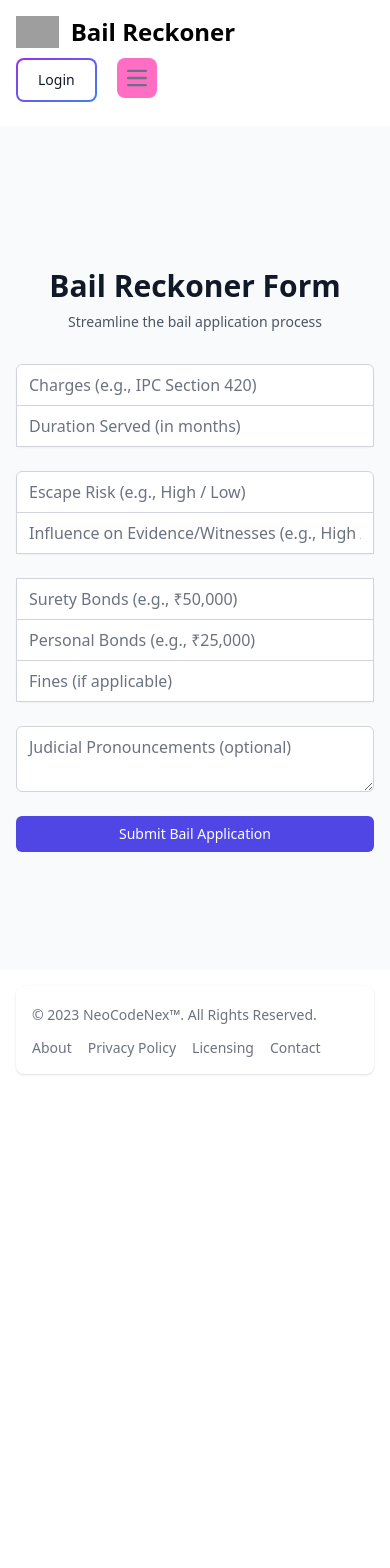
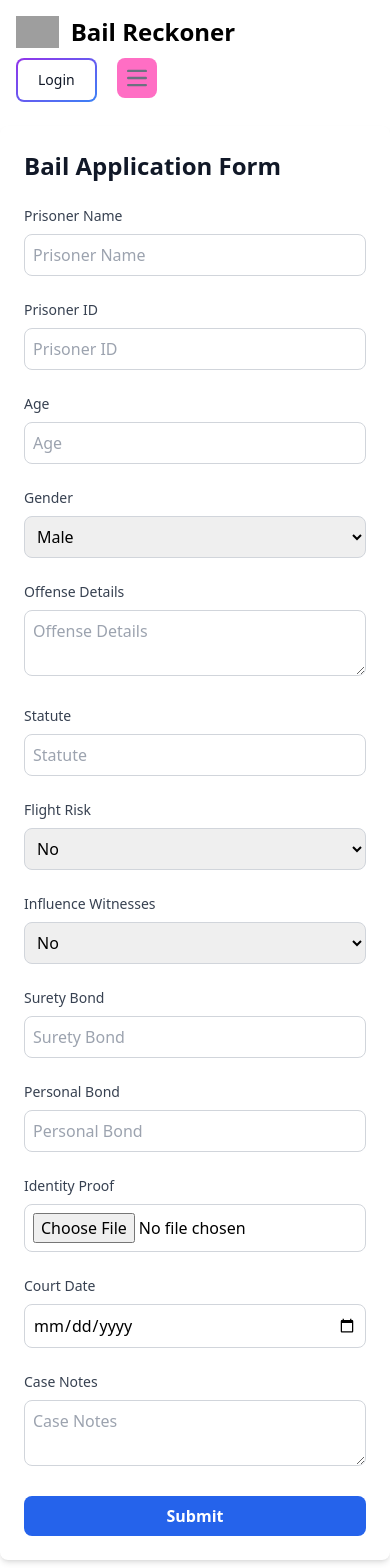
Before and after one commit to dixitk941/Bail-Racknor, a React (Create React App) app: page /bail-application in a window 390 px wide. Shown: the top 1568 px of the page. Before the commit the page ends 1090 px from the top, so only its background shows below. Built offline with nearby package versions, Linux system fonts and the light colour scheme; grey boxes are pictures that could not be loaded.

Commit message:
form added

```diff
--- a/src/pages/BailApplicationPage.js
+++ b/src/pages/BailApplicationPage.js
@@ -1,164 +1,239 @@
 import React, { useState } from 'react';
-import { addDoc, collection } from "firebase/firestore";
-import { db } from './firebase';  // Import Firebase config
+import { collection, addDoc } from 'firebase/firestore';
+import { ref, uploadBytes, getDownloadURL } from 'firebase/storage';
+import { db, storage } from './firebaseConfig';
 
 const BailReckonerForm = () => {
   const [formData, setFormData] = useState({
-    charges: '',
-    durationServed: '',
-    escapeRisk: '',
-    evidenceInfluence: '',
-    suretyBonds: '',
-    personalBonds: '',
-    fines: '',
-    judicialPronouncements: '',
+    prisonerName: '',
+    prisonerId: '',
+    age: '',
+    gender: 'male',
+    offenseDetails: '',
+    statute: '',
+    flightRisk: 'no',
+    influenceWitnesses: 'no',
+    suretyBond: '',
+    personalBond: '',
+    identityProof: null,
+    bailApplicationStatus: 'pending',
+    courtDate: '',
+    caseNotes: '',
   });
 
-  const handleChange = (e) => {
+  const [error, setError] = useState(null);
+
+  const handleInputChange = (e) => {
+    const { name, value } = e.target;
     setFormData({
       ...formData,
-      [e.target.name]: e.target.value,
+      [name]: value,
+    });
+  };
+
+  const handleFileChange = (e) => {
+    setFormData({
+      ...formData,
+      identityProof: e.target.files[0],
     });
   };
 
   const handleSubmit = async (e) => {
     e.preventDefault();
+    try {
+      let identityProofURL = '';
+      if (formData.identityProof) {
+        const storageRef = ref(storage, `identityProofs/${formData.identityProof.name}`);
+        await uploadBytes(storageRef, formData.identityProof);
+        identityProofURL = await getDownloadURL(storageRef);
+      }
 
-    try {
-      await addDoc(collection(db, "bailApplications"), formData);
-      alert("Bail application submitted!");
+      await addDoc(collection(db, 'bailApplications'), {
+        prisonerName: formData.prisonerName,
+        prisonerId: formData.prisonerId,
+        age: formData.age,
+        gender: formData.gender,
+        offenseDetails: formData.offenseDetails,
+        statute: formData.statute,
+        flightRisk: formData.flightRisk,
+        influenceWitnesses: formData.influenceWitnesses,
+        suretyBond: formData.suretyBond,
+        personalBond: formData.personalBond,
+        identityProofURL: identityProofURL,
+        bailApplicationStatus: formData.bailApplicationStatus,
+        courtDate: formData.courtDate,
+        caseNotes: formData.caseNotes,
+      });
+
+      alert('Application submitted successfully');
     } catch (error) {
-      console.error("Error submitting bail application: ", error);
+      setError('Error submitting application: ' + error.message);
     }
   };
 
   return (
-    <div className="min-h-screen flex items-center justify-center bg-gray-50 py-12 px-4 sm:px-6 lg:px-8">
-      <div className="max-w-md w-full space-y-8">
-        <div>
-          <h2 className="mt-6 text-center text-3xl font-extrabold text-gray-900">Bail Reckoner Form</h2>
-          <p className="mt-2 text-center text-sm text-gray-600">Streamline the bail application process</p>
-        </div>
-        <form className="mt-8 space-y-6" onSubmit={handleSubmit}>
-          {/* Nature of the Offense and Penal Provisions */}
-          <div className="rounded-md shadow-sm -space-y-px">
-            <div>
-              <label className="sr-only">Charges</label>
+    <div className="max-w-2xl mx-auto p-6 bg-white rounded-lg shadow-md dark:bg-gray-800">
+      <h2 className="text-2xl font-bold mb-6 text-gray-900 dark:text-white">Bail Application Form</h2>
+      <form onSubmit={handleSubmit} className="space-y-6">
+        <div className="space-y-2">
+          <label htmlFor="prisonerName" className="block text-sm font-medium text-gray-700 dark:text-gray-300">Prisoner Name</label>
           <input
-                name="charges"
             type="text"
-                placeholder="Charges (e.g., IPC Section 420)"
-                value={formData.charges}
-                onChange={handleChange}
-                className="appearance-none rounded-none relative block w-full px-3 py-2 border border-gray-300 placeholder-gray-500 text-gray-900 rounded-t-md focus:outline-none focus:ring-indigo-500 focus:border-indigo-500 focus:z-10 sm:text-sm"
+            name="prisonerName"
+            value={formData.prisonerName}
+            onChange={handleInputChange}
+            placeholder="Prisoner Name"
             required
+            className="w-full p-2 border border-gray-300 rounded-lg dark:bg-gray-700 dark:border-gray-600 dark:text-white"
           />
         </div>
-
-            {/* Duration of Imprisonment */}
-            <div>
-              <label className="sr-only">Duration Served</label>
+        <div className="space-y-2">
+          <label htmlFor="prisonerId" className="block text-sm font-medium text-gray-700 dark:text-gray-300">Prisoner ID</label>
           <input
-                name="durationServed"
-                type="number"
-                placeholder="Duration Served (in months)"
-                value={formData.durationServed}
-                onChange={handleChange}
-                className="appearance-none rounded-none relative block w-full px-3 py-2 border border-gray-300 placeholder-gray-500 text-gray-900 focus:outline-none focus:ring-indigo-500 focus:border-indigo-500 focus:z-10 sm:text-sm"
+            type="text"
+            name="prisonerId"
+            value={formData.prisonerId}
+            onChange={handleInputChange}
+            placeholder="Prisoner ID"
             required
+            className="w-full p-2 border border-gray-300 rounded-lg dark:bg-gray-700 dark:border-gray-600 dark:text-white"
           />
         </div>
-          </div>
-
-          {/* Judge's Discretion */}
-          <div className="rounded-md shadow-sm -space-y-px">
-            <div>
-              <label className="sr-only">Escape Risk</label>
+        <div className="space-y-2">
+          <label htmlFor="age" className="block text-sm font-medium text-gray-700 dark:text-gray-300">Age</label>
           <input
-                name="escapeRisk"
-                type="text"
-                placeholder="Escape Risk (e.g., High / Low)"
-                value={formData.escapeRisk}
-                onChange={handleChange}
-                className="appearance-none rounded-none relative block w-full px-3 py-2 border border-gray-300 placeholder-gray-500 text-gray-900 rounded-t-md focus:outline-none focus:ring-indigo-500 focus:border-indigo-500 focus:z-10 sm:text-sm"
+            type="number"
+            name="age"
+            value={formData.age}
+            onChange={handleInputChange}
+            placeholder="Age"
+            required
+            className="w-full p-2 border border-gray-300 rounded-lg dark:bg-gray-700 dark:border-gray-600 dark:text-white"
           />
         </div>
-
-            <div>
-              <label className="sr-only">Influence on Evidence/Witnesses</label>
-              <input
-                name="evidenceInfluence"
-                type="text"
-                placeholder="Influence on Evidence/Witnesses (e.g., High / Low)"
-                value={formData.evidenceInfluence}
-                onChange={handleChange}
-                className="appearance-none rounded-none relative block w-full px-3 py-2 border border-gray-300 placeholder-gray-500 text-gray-900 focus:outline-none focus:ring-indigo-500 focus:border-indigo-500 focus:z-10 sm:text-sm"
+        <div className="space-y-2">
+          <label htmlFor="gender" className="block text-sm font-medium text-gray-700 dark:text-gray-300">Gender</label>
+          <select
+            name="gender"
+            value={formData.gender}
+            onChange={handleInputChange}
+            className="w-full p-2 border border-gray-300 rounded-lg dark:bg-gray-700 dark:border-gray-600 dark:text-white"
+          >
+            <option value="male">Male</option>
+            <option value="female">Female</option>
+            <option value="other">Other</option>
+          </select>
+        </div>
+        <div className="space-y-2">
+          <label htmlFor="offenseDetails" className="block text-sm font-medium text-gray-700 dark:text-gray-300">Offense Details</label>
+          <textarea
+            name="offenseDetails"
+            value={formData.offenseDetails}
+            onChange={handleInputChange}
+            placeholder="Offense Details"
+            required
+            className="w-full p-2 border border-gray-300 rounded-lg dark:bg-gray-700 dark:border-gray-600 dark:text-white"
           />
         </div>
-          </div>
-
-          {/* Procedural Pre-requisites */}
-          <div className="rounded-md shadow-sm -space-y-px">
-            <div>
-              <label className="sr-only">Surety Bonds</label>
+        <div className="space-y-2">
+          <label htmlFor="statute" className="block text-sm font-medium text-gray-700 dark:text-gray-300">Statute</label>
           <input
-                name="suretyBonds"
             type="text"
-                placeholder="Surety Bonds (e.g., ₹50,000)"
-                value={formData.suretyBonds}
-                onChange={handleChange}
-                className="appearance-none rounded-none relative block w-full px-3 py-2 border border-gray-300 placeholder-gray-500 text-gray-900 focus:outline-none focus:ring-indigo-500 focus:border-indigo-500 focus:z-10 sm:text-sm"
+            name="statute"
+            value={formData.statute}
+            onChange={handleInputChange}
+            placeholder="Statute"
+            required
+            className="w-full p-2 border border-gray-300 rounded-lg dark:bg-gray-700 dark:border-gray-600 dark:text-white"
           />
         </div>
-
-            <div>
-              <label className="sr-only">Personal Bonds</label>
+        <div className="space-y-2">
+          <label htmlFor="flightRisk" className="block text-sm font-medium text-gray-700 dark:text-gray-300">Flight Risk</label>
+          <select
+            name="flightRisk"
+            value={formData.flightRisk}
+            onChange={handleInputChange}
+            className="w-full p-2 border border-gray-300 rounded-lg dark:bg-gray-700 dark:border-gray-600 dark:text-white"
+          >
+            <option value="no">No</option>
+            <option value="yes">Yes</option>
+          </select>
+        </div>
+        <div className="space-y-2">
+          <label htmlFor="influenceWitnesses" className="block text-sm font-medium text-gray-700 dark:text-gray-300">Influence Witnesses</label>
+          <select
+            name="influenceWitnesses"
+            value={formData.influenceWitnesses}
+            onChange={handleInputChange}
+            className="w-full p-2 border border-gray-300 rounded-lg dark:bg-gray-700 dark:border-gray-600 dark:text-white"
+          >
+            <option value="no">No</option>
+            <option value="yes">Yes</option>
+          </select>
+        </div>
+        <div className="space-y-2">
+          <label htmlFor="suretyBond" className="block text-sm font-medium text-gray-700 dark:text-gray-300">Surety Bond</label>
           <input
-                name="personalBonds"
             type="text"
-                placeholder="Personal Bonds (e.g., ₹25,000)"
-                value={formData.personalBonds}
-                onChange={handleChange}
-                className="appearance-none rounded-none relative block w-full px-3 py-2 border border-gray-300 placeholder-gray-500 text-gray-900 focus:outline-none focus:ring-indigo-500 focus:border-indigo-500 focus:z-10 sm:text-sm"
+            name="suretyBond"
+            value={formData.suretyBond}
+            onChange={handleInputChange}
+            placeholder="Surety Bond"
+            required
+            className="w-full p-2 border border-gray-300 rounded-lg dark:bg-gray-700 dark:border-gray-600 dark:text-white"
           />
         </div>
-
-            <div>
-              <label className="sr-only">Fines</label>
+        <div className="space-y-2">
+          <label htmlFor="personalBond" className="block text-sm font-medium text-gray-700 dark:text-gray-300">Personal Bond</label>
           <input
-                name="fines"
-                type="number"
-                placeholder="Fines (if applicable)"
-                value={formData.fines}
-                onChange={handleChange}
-                className="appearance-none rounded-none relative block w-full px-3 py-2 border border-gray-300 placeholder-gray-500 text-gray-900 focus:outline-none focus:ring-indigo-500 focus:border-indigo-500 focus:z-10 sm:text-sm"
+            type="text"
+            name="personalBond"
+            value={formData.personalBond}
+            onChange={handleInputChange}
+            placeholder="Personal Bond"
+            required
+            className="w-full p-2 border border-gray-300 rounded-lg dark:bg-gray-700 dark:border-gray-600 dark:text-white"
           />
         </div>
-          </div>
-
-          {/* Judicial Pronouncements */}
-          <div>
-            <label className="sr-only">Judicial Pronouncements</label>
-            <textarea
-              name="judicialPronouncements"
-              placeholder="Judicial Pronouncements (optional)"
-              value={formData.judicialPronouncements}
-              onChange={handleChange}
-              className="appearance-none rounded-md relative block w-full px-3 py-2 border border-gray-300 placeholder-gray-500 text-gray-900 focus:outline-none focus:ring-indigo-500 focus:border-indigo-500 sm:text-sm"
+        <div className="space-y-2">
+          <label htmlFor="identityProof" className="block text-sm font-medium text-gray-700 dark:text-gray-300">Identity Proof</label>
+          <input
+            type="file"
+            name="identityProof"
+            onChange={handleFileChange}
+            className="w-full p-2 border border-gray-300 rounded-lg dark:bg-gray-700 dark:border-gray-600 dark:text-white"
           />
         </div>
-
-          {/* Submit Button */}
-          <div>
+        <div className="space-y-2">
+          <label htmlFor="courtDate" className="block text-sm font-medium text-gray-700 dark:text-gray-300">Court Date</label>
+          <input
+            type="date"
+            name="courtDate"
+            value={formData.courtDate}
+            onChange={handleInputChange}
+            required
+            className="w-full p-2 border border-gray-300 rounded-lg dark:bg-gray-700 dark:border-gray-600 dark:text-white"
+          />
+        </div>
+        <div className="space-y-2">
+          <label htmlFor="caseNotes" className="block text-sm font-medium text-gray-700 dark:text-gray-300">Case Notes</label>
+          <textarea
+            name="caseNotes"
+            value={formData.caseNotes}
+            onChange={handleInputChange}
+            placeholder="Case Notes"
+            required
+            className="w-full p-2 border border-gray-300 rounded-lg dark:bg-gray-700 dark:border-gray-600 dark:text-white"
+          />
+        </div>
         <button
           type="submit"
-              className="group relative w-full flex justify-center py-2 px-4 border border-transparent text-sm font-medium rounded-md text-white bg-indigo-600 hover:bg-indigo-700 focus:outline-none focus:ring-2 focus:ring-offset-2 focus:ring-indigo-500"
+          className="w-full p-2 bg-blue-600 text-white rounded-lg hover:bg-blue-700 transition duration-300"
         >
-              Submit Bail Application
+          Submit
         </button>
-          </div>
+        {error && <p className="text-red-500">{error}</p>}
       </form>
-      </div>
     </div>
   );
 };
```
Also changed, not shown: src/components/firebase.js (+6 -13 lines), src/firebase.js (+13 -13 lines), src/pages/firebaseConfig.js (renamed from src/pages/firebase.js, +6 -13 lines). Lines whose indentation alone changed are shown as unchanged.
